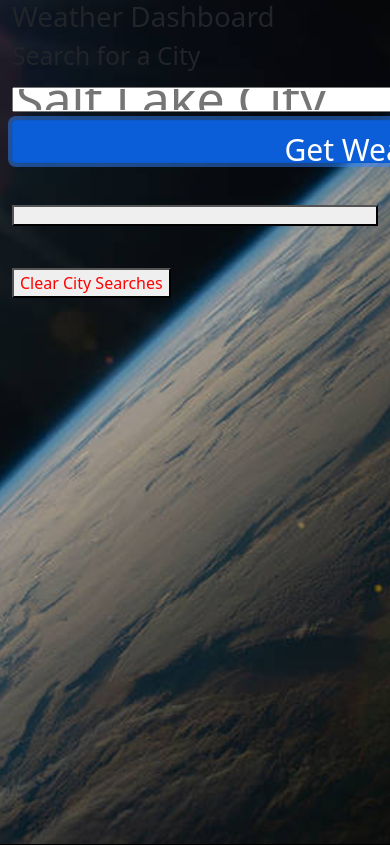
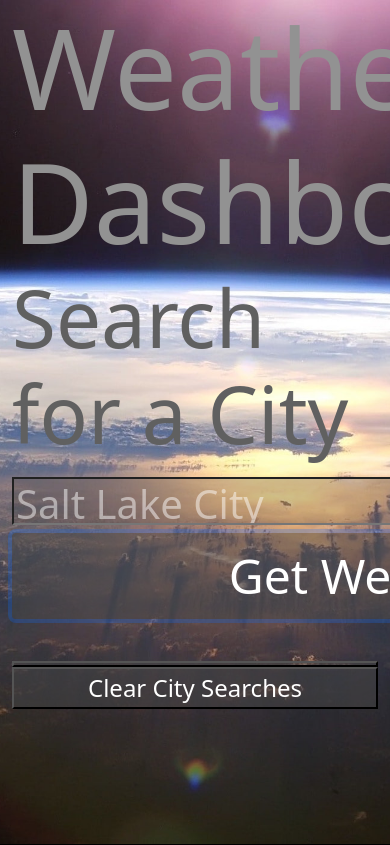
Before and after one commit to pbodybrooks/parker-brook-weather-dashboard-challenge06, a plain HTML site: page index.html in a window 390 px wide. Both pictures are taken after a click on the button "Get Weather!". Shown: the top 845 px of the page. Drawn offline with nearby package versions, Linux system fonts and the light colour scheme; no server answers.

Commit message:
further styling. Still have some final tweaks to make.

```diff
--- a/assets/css/style.css
+++ b/assets/css/style.css
@@ -9,15 +9,25 @@ html{
 
 body {
 background: #000000;
-background-image: url("../images/earth2.png");
+background-image: url("../images/earth3.jpeg");
 background-size: cover;
 background-repeat: no-repeat;
 background-position: center;
 height: 100%;
 }
 
+h1 {
+    font-size: 7rem;
+    color: rgb(146, 146, 146);
+    margin: 0;
+}
+
+h2 {
+    font-size: 5rem;
+    color: rgb(96, 96, 96);
+}
 h3 {
-    font-size: 5rem;
+    font-size: 4rem;
 }
 
 h4 {
@@ -25,7 +35,7 @@ h4 {
 }
 
 h5 {
-    font-size: 1.8rem;
+    font-size: 2.3rem;
 }
 
 p {
@@ -33,15 +43,22 @@ p {
 }
 
 #city-input {
-    height: 3vh;
+    height: 3rem;
     font-size: 50px;
+    background-color: rgba(48, 48, 48, 0.222);
+    color: white;
+}
 
+#city-input::placeholder {
+    color: rgba(255, 255, 255, 0.483);
+    font-size: 2.5rem;
 }
 
 #save-button {
-    height: 5vh;
-    font-size: 30px;
+    font-size: 3rem;
     margin-bottom: 5vh;
+    background-color: rgba(70, 70, 70, 0.475);
+    color: white;
 }
 
 #city-list {
@@ -50,29 +67,28 @@ p {
 }
 
 .city-button {
-    padding: 1vh;
-    font-size: 30px;
+    font-size: 3rem;
+    background-color: rgba(70, 70, 70, 0.475);
+    color: white;
 }
 
 #clear-cities {
-    margin-top: 5vh;
-    color: red;
+    font-size: 1.5rem;
+    background-color: rgba(70, 70, 70, 0.475);
+    color: white;
     width: auto;
-
 }
 
 #weather-container {
     max-width: 30%;
-    background-color: rgba(120, 120, 120, 0.222);
+    background-color: rgba(120, 120, 120, 0.475);
     color: white;
+    min-width: 30em;
 
 }
 
 #forecast-container {
     color: white;
-
-
-
 }
 
 #weatherList {
@@ -84,9 +100,9 @@ p {
 }
 
 .forecastBlock {
-    width: 25em;
-    min-width: 10em;
-    background-color: rgba(120, 120, 120, 0.222);
+    width: 30em;
+    min-width: 30em;
+    background-color: rgba(120, 120, 120, 0.6);
     margin: 0;
     padding: 1em;
 }
--- a/assets/js/script.js
+++ b/assets/js/script.js
@@ -96,8 +96,8 @@ function displayWeather(weatherData){
     let weatherTemplate = `
     <div class = "m-2 p-1">
         <h3>${searchedCity} </h3>
-        <h4>${weatherDateTime} <img src = "${weatherIcon}"</h4>
-        <h5>${weatherDescription}</h5>
+        <h4>${weatherDateTime}</h4>
+        <h5><img src = "${weatherIcon}"> ${weatherDescription}</h5>
         <ul id = "weatherList">
             <li>Temperature: ${weatherTemp}&#8457;</li>
             <li>Wind: ${weatherWind} mph</li>
--- a/index.html
+++ b/index.html
@@ -22,18 +22,21 @@
         </header>
 
         <main class="row">
-            <div class="col-12 col-md-4 col-lg-3">
+            <div class="col-12 col-xxl-3 city-column">
                 <h2>Search for a City</h2>
                 <div class="d-grid gap-2">
                     <label for="city-input"></label>
                     <input type="text" id="city-input" placeholder="Salt Lake City">
-                    <button class="btn btn-primary" id="save-button">Get Weather!</button>
+                    <button class="btn" id="save-button">Get Weather!</button>
                 </div>
-                <div id="city-list"></div>
-                <button id="clear-cities">Clear City Searches</button>
+                <div class="d-grid">
+                    <div id="city-list"></div>
+                    <button id="clear-cities">Clear City Searches</button>
+                </div>
+
             </div>
 
-            <div class="col-12 col-md-8 col-lg-9">
+            <div class="col-12 col-xxl-9 p-5">
                 <div class="align-items-center m-4" id="weather-container"></div>
                 <div class="row align-items-center m-3" id="forecast-container"></div>
             </div>
```
Also changed, not shown: assets/images/earth3.jpeg (added), 1 other file.
